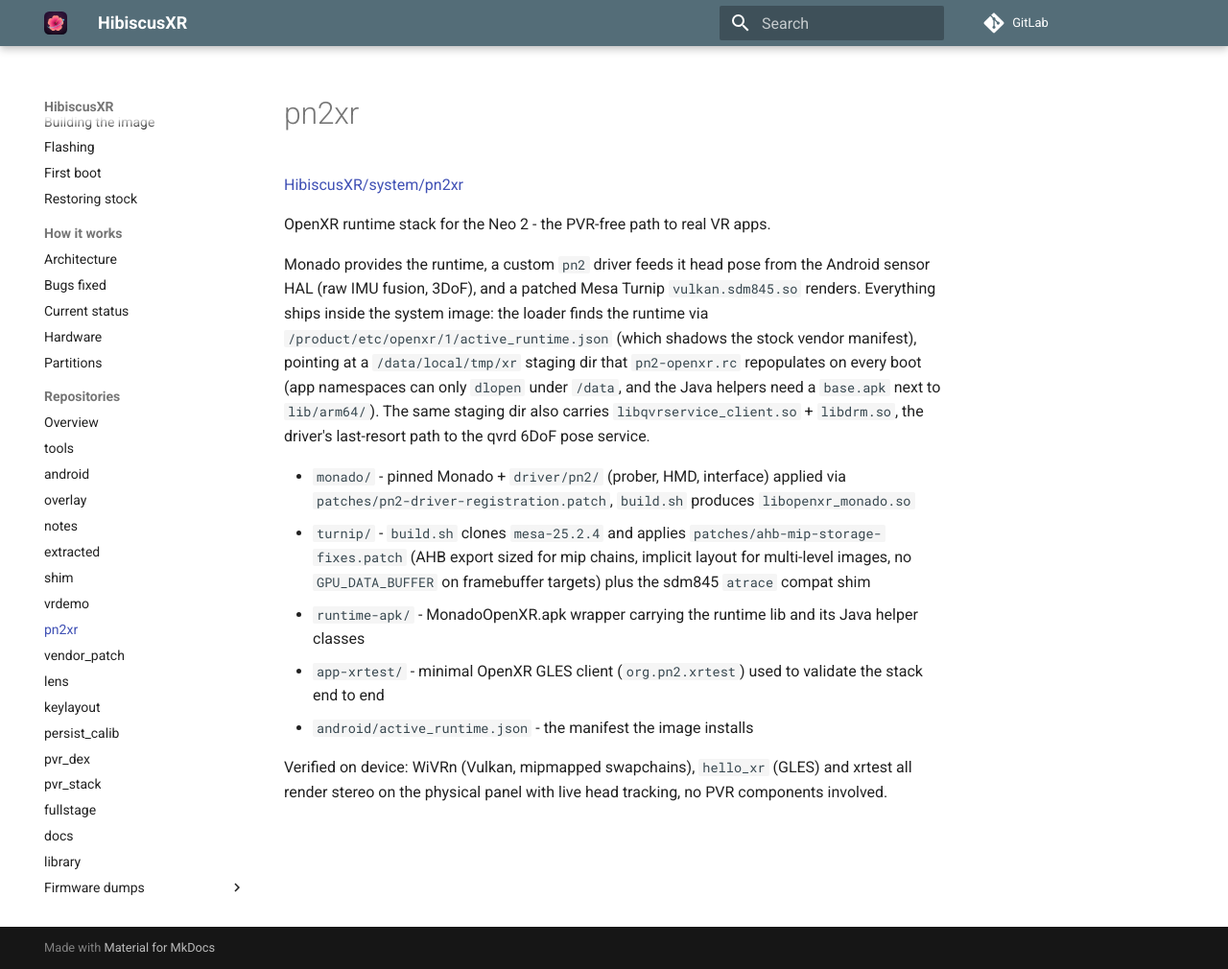
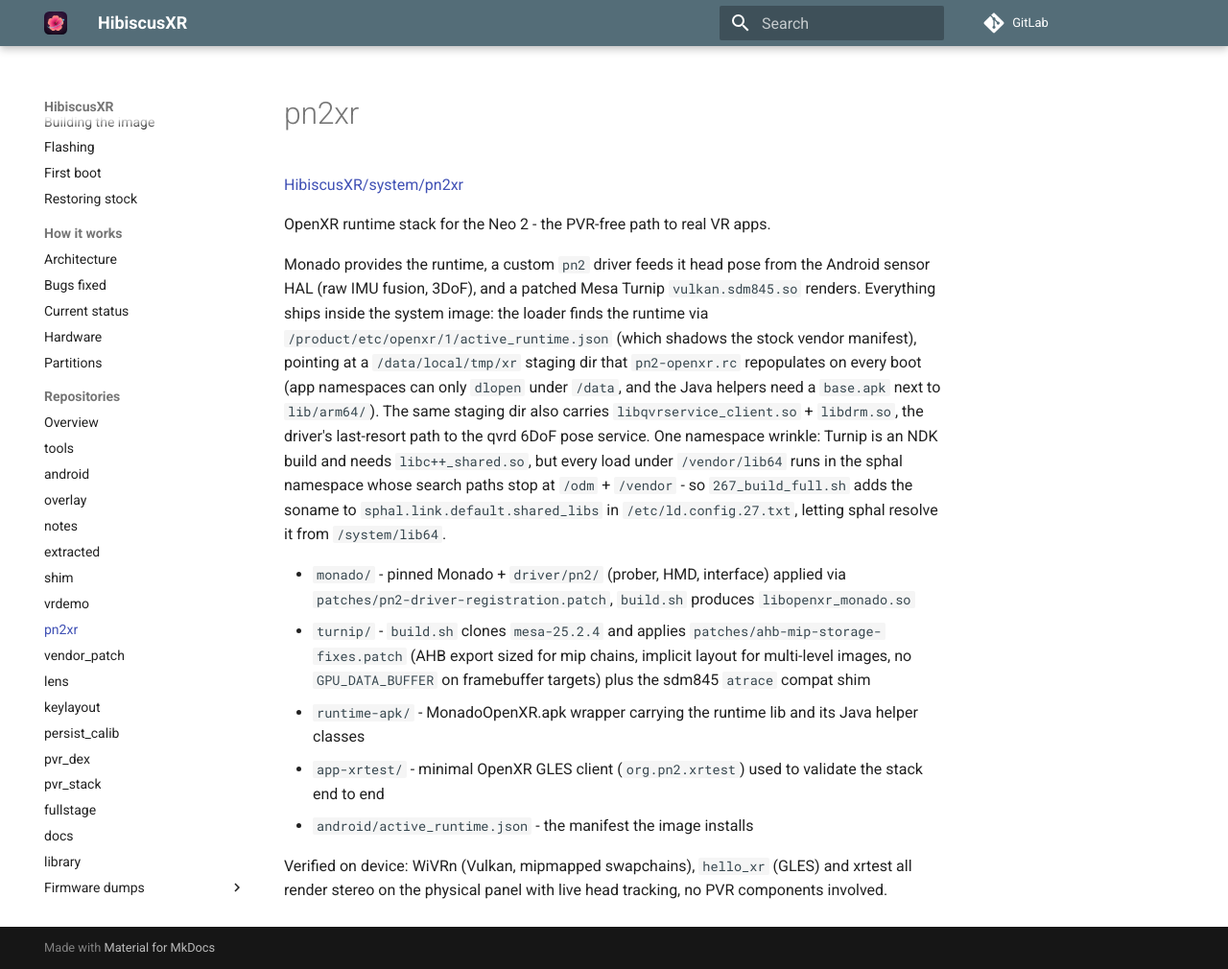
Before and after one commit to justacalico/HibiscusXR, an MkDocs documentation site: the page built from websites/docs/docs/repos/pn2xr.md, in a window 1280 px wide and 1010 px high. Shown: the whole window at 96% size. Built offline with MkDocs 1.6.1 and Material for MkDocs 9.7.7, drawn with Linux system fonts in a browser that asks for light colours; comment, search, counter and statistics services are not loaded.

Commit message:
链接器放行 libc++_shared 修复 vulkan 加载

```diff
--- a/websites/docs/docs/repos/pn2xr.md
+++ b/websites/docs/docs/repos/pn2xr.md
@@ -13,7 +13,11 @@
 can only `dlopen` under `/data`, and the Java helpers need a `base.apk`
 next to `lib/arm64/`). The same staging dir also carries
 `libqvrservice_client.so` + `libdrm.so`, the driver's last-resort path to
-the qvrd 6DoF pose service.
+the qvrd 6DoF pose service. One namespace wrinkle: Turnip is an NDK build
+and needs `libc++_shared.so`, but every load under `/vendor/lib64` runs in
+the sphal namespace whose search paths stop at `/odm` + `/vendor` - so
+`267_build_full.sh` adds the soname to `sphal.link.default.shared_libs`
+in `/etc/ld.config.27.txt`, letting sphal resolve it from `/system/lib64`.
 
 - `monado/` - pinned Monado + `driver/pn2/` (prober, HMD, interface) applied
   via `patches/pn2-driver-registration.patch`, `build.sh` produces
```
Also changed, not shown: 2 other files.
